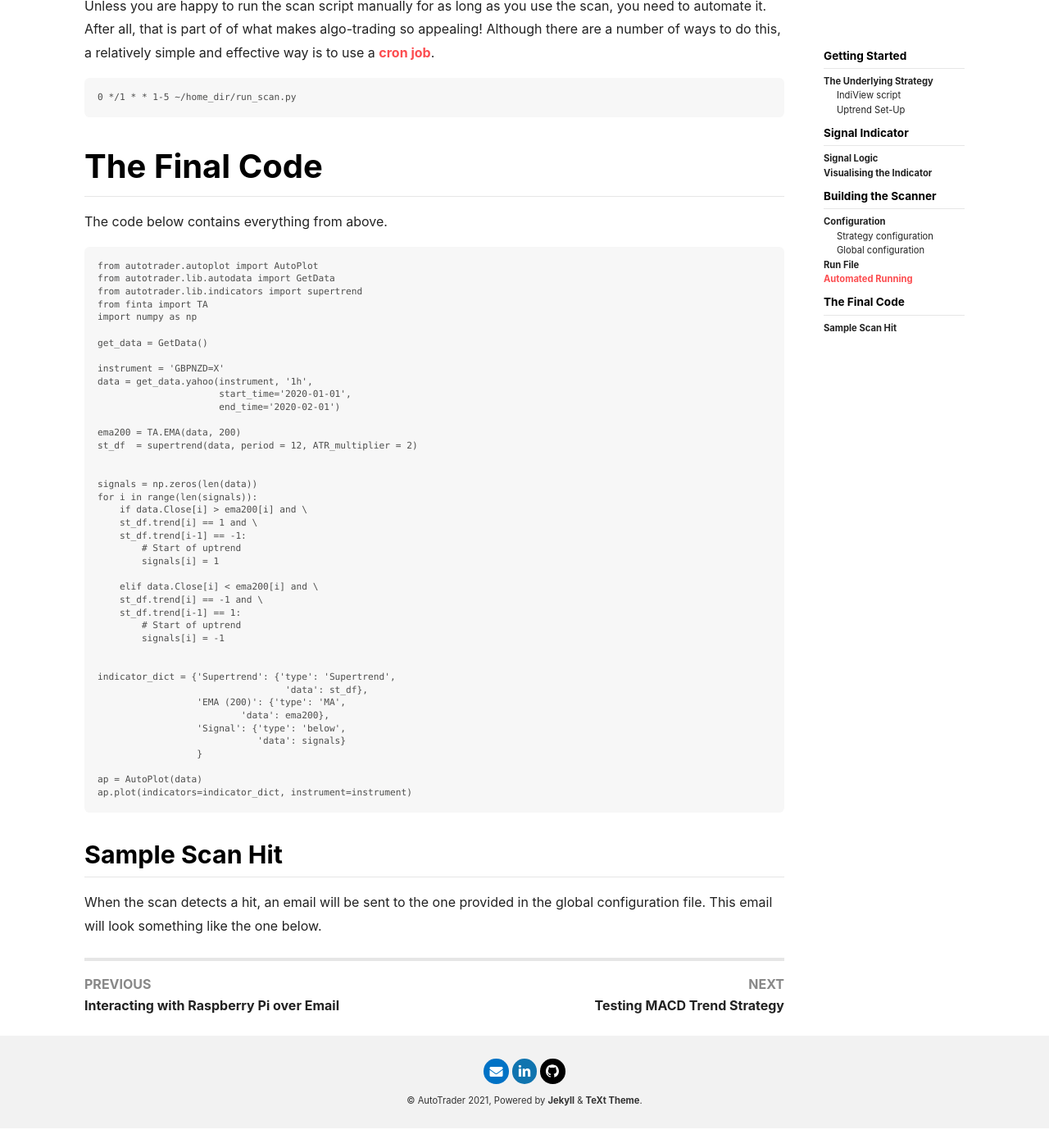
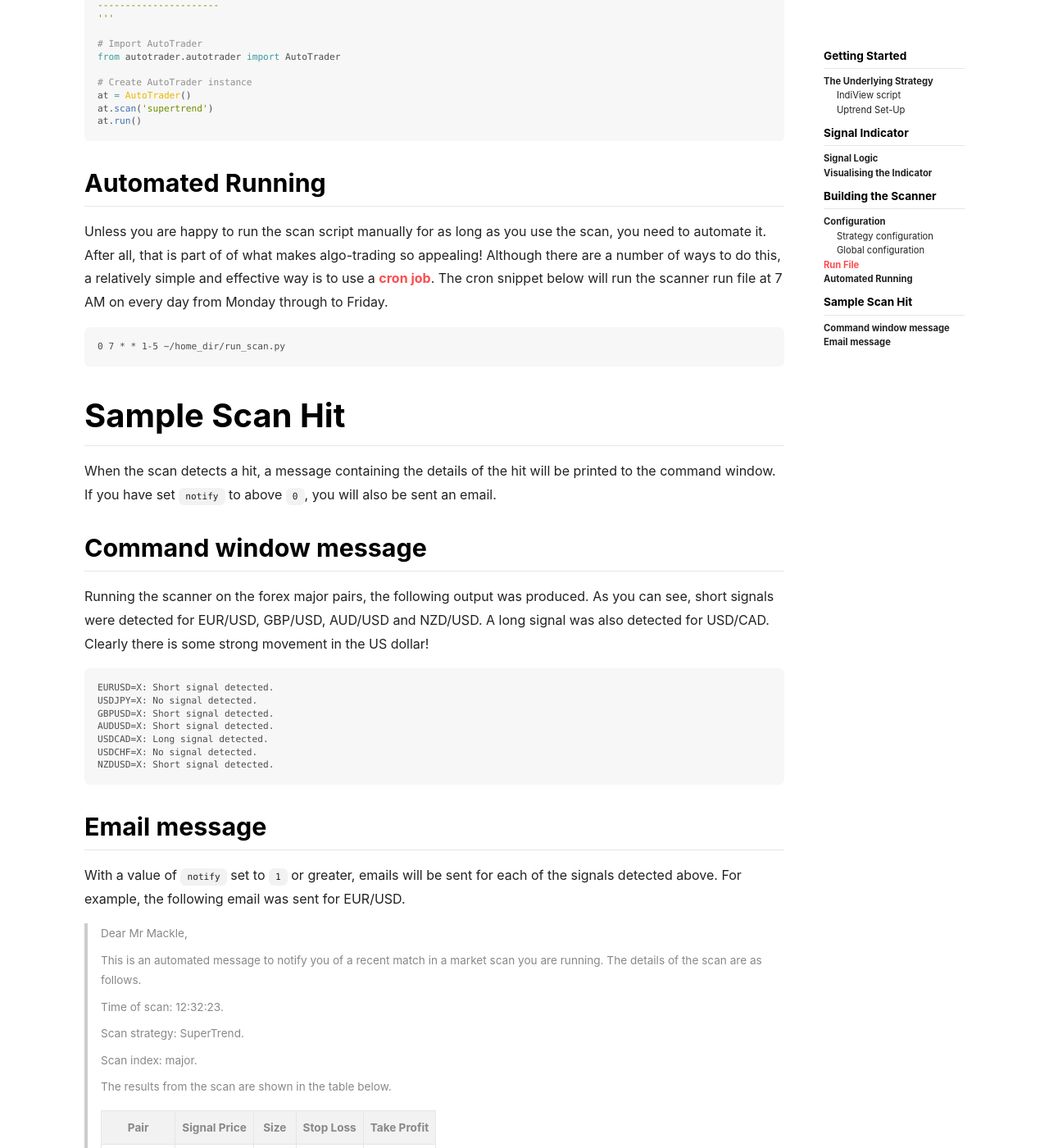
Before and after one commit to kieran-mackle/AutoTrader, a Jekyll site: the page built from content/_posts/2021-9-27-developing-scanner.md, in a window 1280 px wide and 1400 px high, scrolled down 5781 px. Shown: the whole window at 82% size. Built offline with Jekyll 4.4.1, drawn with Linux system fonts in a browser that asks for light colours; nearby versions of some CDN libraries; before the commit the page ends 7157 px from its top, so only the background shows below that; some of the changed text lies outside the part shown.

Commit message:
docs: scanner blog post complete

````diff
--- a/content/_posts/2021-12-21-developing-scanner.md
+++ b/content/_posts/2021-9-27-developing-scanner.md
@@ -1,26 +1,42 @@
 ---
 title: Developing a Scanner to Automatically get Notified of Trending Markets
-tags: features
+tags: AutoScan
 ---
 
-This post will act as a tutorial of sorts, going through the process you may use to develop a market scanner using AutoTrader's
-scan mode. The example in this post is intended for forex markets, but could be extended to any other market.
+This post will act as a tutorial of sorts, going through the process you may use to
+develop a market scanner using AutoTrader's scan mode. By the end of this post, you
+will have a market scanner which will notify you of trending markets. This is perfect
+for traders who prefer to trade manually, but would like to automate some aspect of
+their trading, such as filtering instruments to trade for the day.
 
-We will use the GBP/NZD forex pair as an example, performing our analysis on the hourly timeframe.
+
+The example in this post is intended for forex markets, but could be extended to
+any other market by modifying the strategy/scan watchlist. The GBP/NZD forex pair
+will be used throughout to develop the code, but the scanner will eventaully be run on
+all major forex pairs. The technical analysis
+will be performed on daily candlestick data. The Yahoo Finance API will be used
+so that you can run this code straight out of the box, but if you plan to use this
+scanner for trading with one of AutoTrader's [supported brokers](../../../docs/brokers),
+you can easily (and should) switch the data feed.
+
+As with many of the code presented on this website, the code can be found in the
+[demo repository](https://github.com/kieran-mackle/autotrader-demo/).
+
 
 
 # Getting Started
 First, we need to build a custom indicator that acts as a flag for our scan.
 
-Since we want to be notified of trending markets, this indicator will return a value of `1` when the market begins an uptrend, and
-`-1` when it begins a downtrend.
+Since we want to be notified of trending markets, this indicator will return a value
+of `1` when the market begins an uptrend, and `-1` when it begins a downtrend.
 
 
 ## The Underlying Strategy
 To build our trend notification indicator, we will rely on the [supertrend indicator](../../../docs/indicators#supertrend)
 and a 200 period exponential moving average for confluence. A uptrend will be signalled as beginning when the supertrend
-indicator changes from a downtrend to an uptrend, while price is above the 200 EMA. The opposite is true for a downtrend signal.
-Enough words! Let's use IndiView to visualise this strategy (check out a previous blog post to learn more about IndiView [here](../17/using-indiview.html)).
+indicator changes from a downtrend to an uptrend, while price is above the 200 EMA. The opposite is true for a downtrend
+signal. Enough words! Let's use IndiView to visualise this strategy (check out a previous blog post to learn more about
+IndiView [here](../17/using-indiview.html)).
 
 
 ### IndiView script
@@ -34,7 +50,7 @@ from finta import TA
 get_data = GetData()
 
 instrument = 'GBPNZD=X'
-data = get_data.yahoo(instrument, '1h',
+data = get_data.yahoo(instrument, '1d',
                       start_time='2020-01-01',
                       end_time='2020-02-01')
 
@@ -106,7 +122,8 @@ being detected correctly.
 # Building the Scanner
 To use this indicator to recieve scan notifications, we need to build it into an AutoTrader strategy. Since we have already
 built the indicator, building the strategy will be easy - it is the exact same logic. This is provided in the code below.
-Head over to the [tutorials](../../../tutorials/strategy) or [strategy documentation](../../../docs/strategies) if you need a little more explanation.
+Head over to the [tutorials](../../../tutorials/strategy) or [strategy documentation](../../../docs/strategies) if you need
+a little more explanation.
 
 ```py
 # Package import
@@ -171,7 +188,7 @@ to.
 NAME: 'SuperTrend Scanner'
 MODULE: 'alt_supertrend'
 CLASS: 'SuperTrendScan'
-INTERVAL: '1h'
+INTERVAL: '1d'
 PERIOD: 300
 RISK_PC: 1.5
 SIZING: 'risk'
@@ -206,6 +223,10 @@ EMAILING:
 
 ## Run File
 Finally, we can construct a run file, to pass our strategy to AutoTrader and run the scan.
+Note that to activate email notifications, you will also have to use the `configure` method
+of AutoTrader to specify the notify verbosity. You can do this by adding `at.configure(notify=1)`
+after creating the AutoTrader instance.
+
 
 ```py
 '''
@@ -226,63 +247,57 @@ at.run()
 ## Automated Running
 Unless you are happy to run the scan script manually for as long as you use the scan, you need to automate it.
 After all, that is part of of what makes algo-trading so appealing! Although there are a number of ways to do this,
-a relatively simple and effective way is to use a [cron job](https://en.wikipedia.org/wiki/Cron).
+a relatively simple and effective way is to use a [cron job](https://en.wikipedia.org/wiki/Cron). The cron snippet
+below will run the scanner run file at 7 AM on every day from Monday through to Friday.
 
 ```
-0 */1 * * 1-5 ~/home_dir/run_scan.py
+0 7 * * 1-5 ~/home_dir/run_scan.py
 ```
 
 
-# The Final Code
-The code below contains everything from above.
 
+# Sample Scan Hit
+When the scan detects a hit, a message containing the details of the hit will
+be printed to the command window. If you have set `notify` to above `0`, you
+will also be sent an email.
+
+## Command window message
+Running the scanner on the forex major pairs, the following output was produced. As you can
+see, short signals were detected for EUR/USD, GBP/USD, AUD/USD and NZD/USD. A long
+signal was also detected for USD/CAD. Clearly there is some strong movement in the US dollar!
 
 ```
-from autotrader.autoplot import AutoPlot
-from autotrader.lib.autodata import GetData
-from autotrader.lib.indicators import supertrend
-from finta import TA
-import numpy as np
-
-get_data = GetData()
-
-instrument = 'GBPNZD=X'
-data = get_data.yahoo(instrument, '1h',
-                      start_time='2020-01-01',
-                      end_time='2020-02-01')
-
-ema200 = TA.EMA(data, 200)
-st_df  = supertrend(data, period = 12, ATR_multiplier = 2)
-
-
-signals = np.zeros(len(data))
-for i in range(len(signals)):
-    if data.Close[i] > ema200[i] and \
-    st_df.trend[i] == 1 and \
-    st_df.trend[i-1] == -1:
-        # Start of uptrend
-        signals[i] = 1
-
-    elif data.Close[i] < ema200[i] and \
-    st_df.trend[i] == -1 and \
-    st_df.trend[i-1] == 1:
-        # Start of uptrend
-        signals[i] = -1
-
-
-indicator_dict = {'Supertrend': {'type': 'Supertrend',
-                                  'data': st_df},
-                  'EMA (200)': {'type': 'MA',
-                          'data': ema200},
-                  'Signal': {'type': 'below',
-                             'data': signals}
-                  }
-
-ap = AutoPlot(data)
-ap.plot(indicators=indicator_dict, instrument=instrument)
+EURUSD=X: Short signal detected.
+USDJPY=X: No signal detected.
+GBPUSD=X: Short signal detected.
+AUDUSD=X: Short signal detected.
+USDCAD=X: Long signal detected.
+USDCHF=X: No signal detected.
+NZDUSD=X: Short signal detected.
 ```
 
+## Email message
+With a value of `notify` set to `1` or greater, emails will be sent for each of
+the signals detected above. For example, the following email was sent for EUR/USD.
 
-## Sample Scan Hit
-When the scan detects a hit, an email will be sent to the one provided in the global
-configuration file. This email will look something like the one below.
+> Dear Mr Mackle,
+>
+> This is an automated message to notify you of a recent match in a market scan
+> you are running. The details of the scan are as follows.
+>
+> Time of scan: 12:32:23.
+>
+> Scan strategy: SuperTrend.
+>
+> Scan index: major.
+>
+> The results from the scan are shown in the table below.
+>
+> | Pair | Signal Price | Size | Stop Loss | Take Profit |
+> | ----- | ------- | ---- | ---- | --- |
+> | EURUSD=X | 1.17426  |Short | None | None |
+>
+>
+> All the best in your trading endeavours,
+>
+> AutoTrader
````
